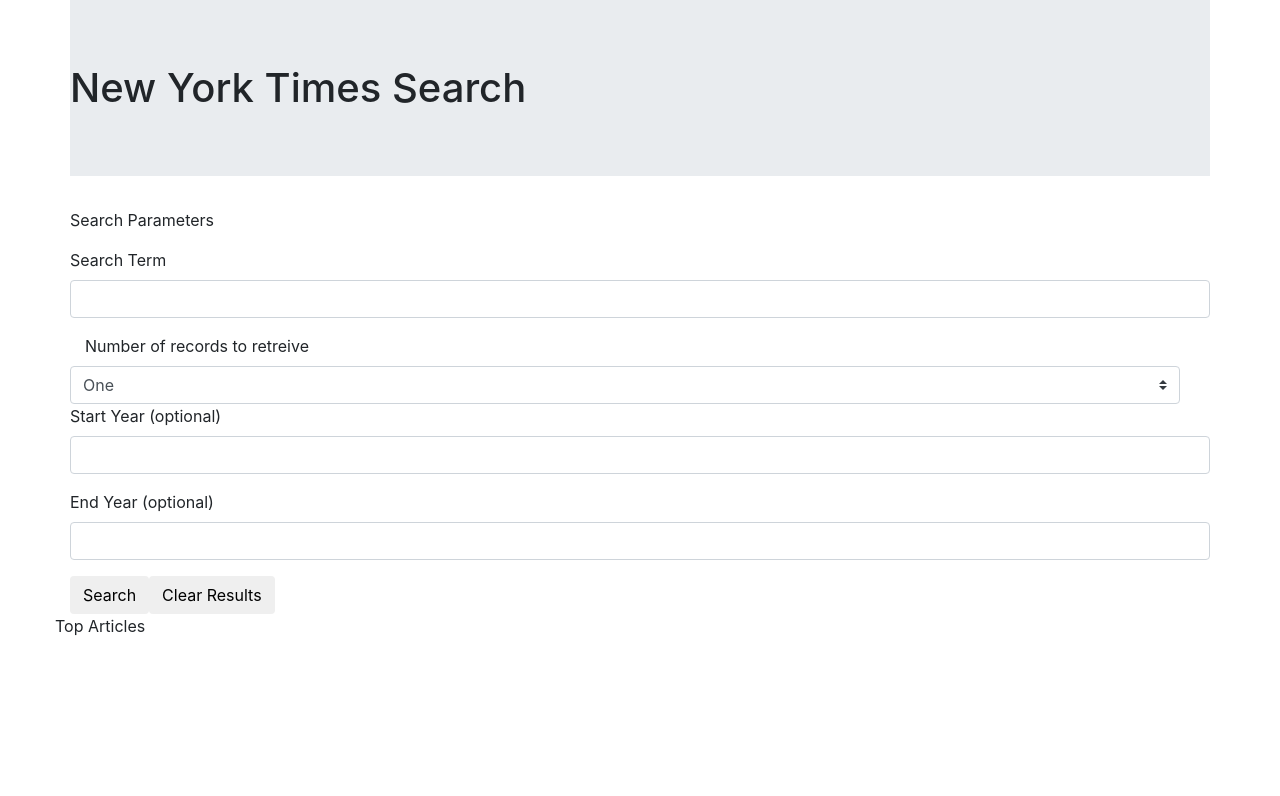
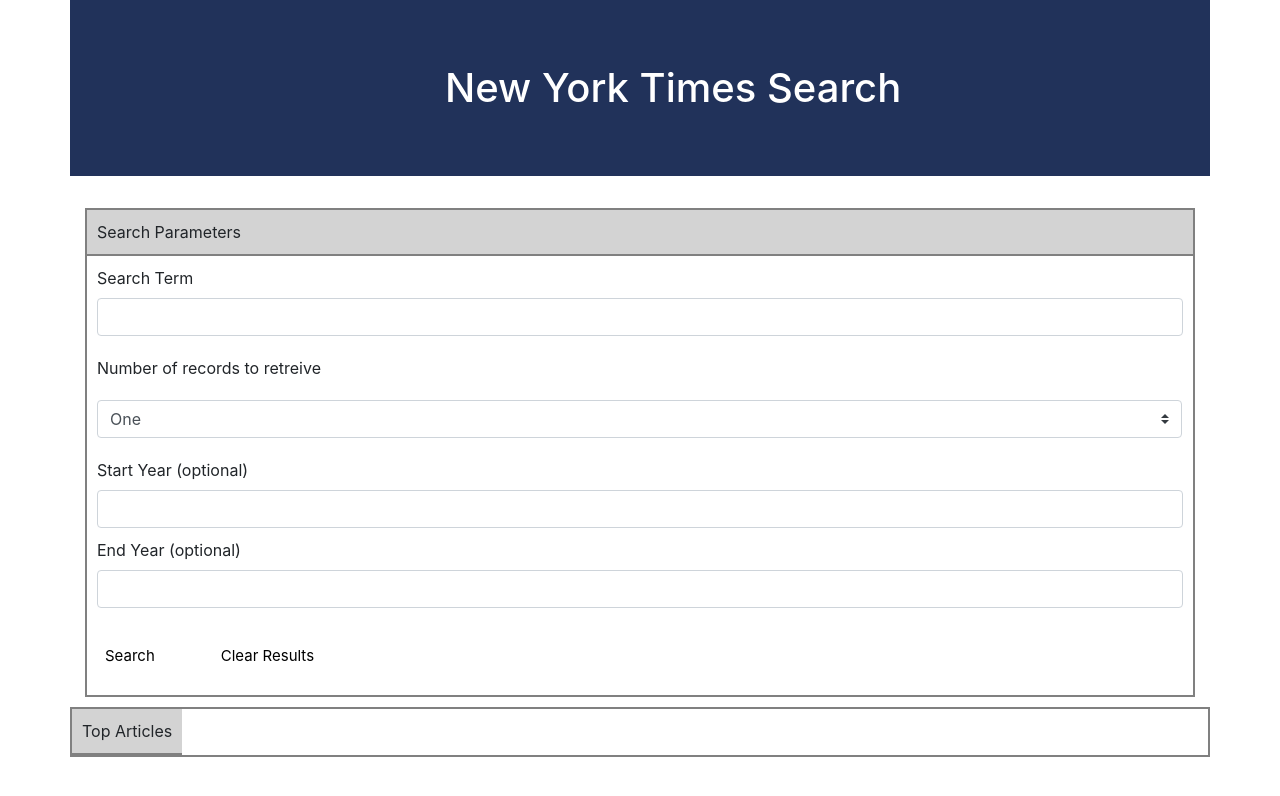
Before and after one commit to davidferro91/articleSearchAPI, a plain HTML site: page index.html in a window 1280 px wide. Drawn offline with nearby package versions, Linux system fonts and the light colour scheme.

Commit message:
css start

```diff
--- a/assets/css/style.css
+++ b/assets/css/style.css
@@ -0,0 +1,45 @@
+.clearfix::after {
+    content: "";
+    clear: both;
+    display: table;
+    }
+#header{
+    text-align: center;
+    padding-left: 375px;
+    background-color: #21325a;
+    color: white;
+}
+form {
+    border-width: 2px;
+    border-color: gray;
+    border-style: solid;
+}
+.divHead{
+    border-bottom-width: 2px;
+    border-bottom-color: gray;
+    border-bottom-style: solid;
+    background-color: lightgray;
+    margin:0px;
+    padding: 10px;
+}
+.form-group{
+    margin: 10px;
+}
+.custom-select{
+    margin: 10px;
+    width: 1085px;
+}
+#numLabel{
+    margin: 10px;
+}
+.btn{
+    background-color: white;
+    font-size: 15px;
+    margin: 20px;
+}
+#holder{
+    margin-top: 10px;
+    border-width: 2px;
+    border-color: gray;
+    border-style: solid;
+}
--- a/index.html
+++ b/index.html
@@ -43,7 +43,7 @@
         </div>
     </form>
 
-    <div class="row">
+    <div id="holder" class="row">
         <p class="row divHead">Top Articles</p>
         <div id="articleHolder"></div>
 
```
